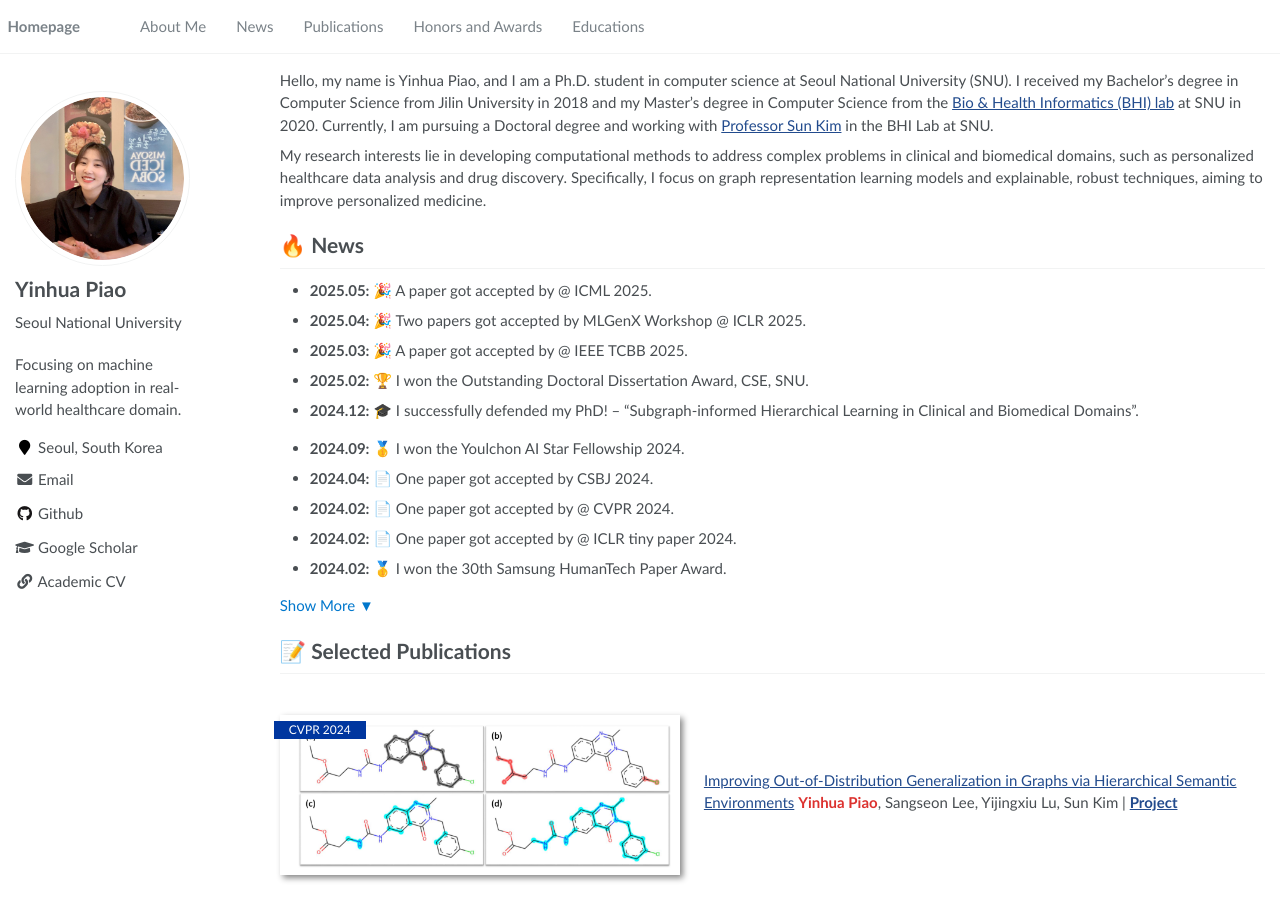
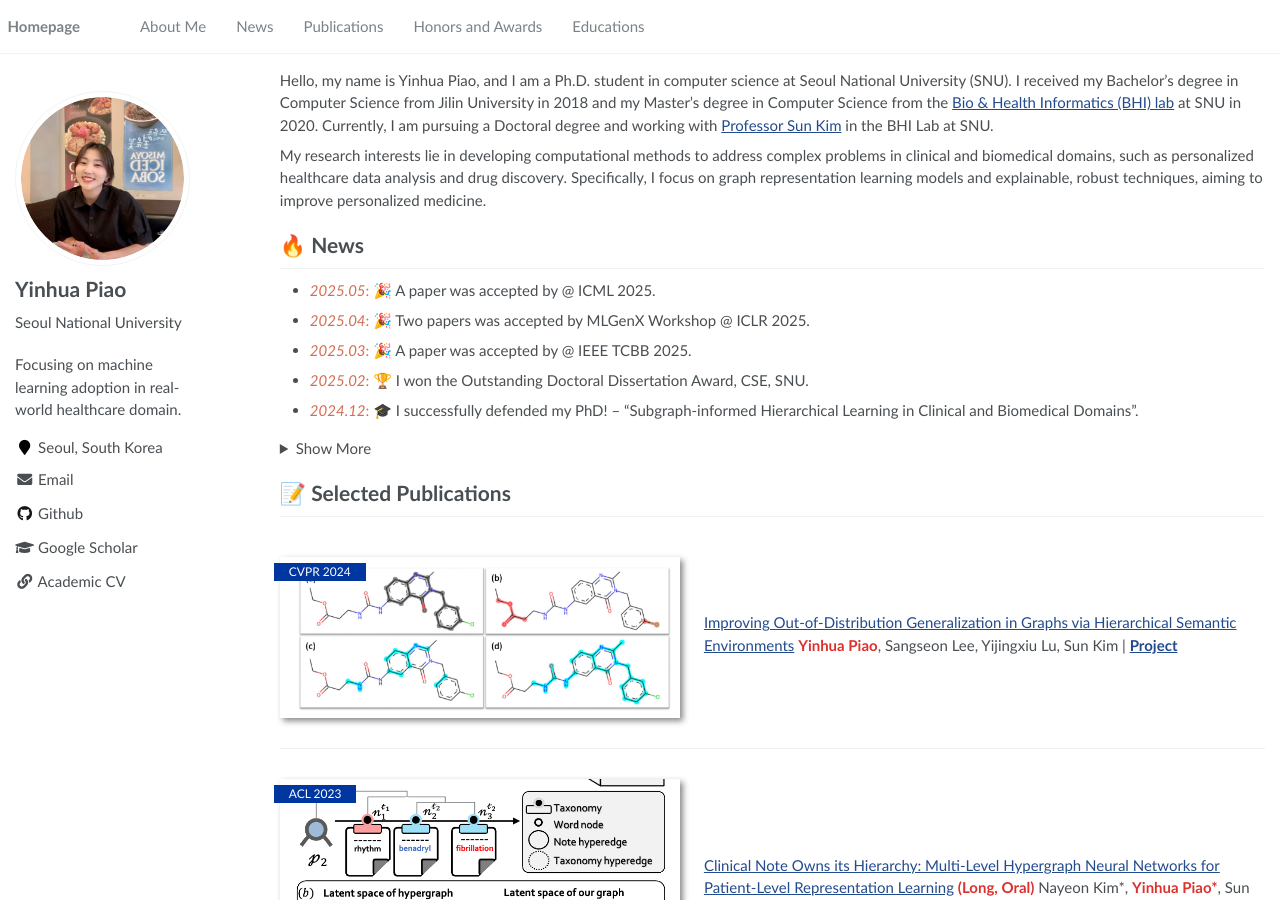
Before and after one commit to qkrdmsghk/qkrdmsghk.github.io, a Jekyll site: the page built from _pages/about.md, in a window 1280 px wide and 900 px high. Built offline with Jekyll 4.4.1, drawn with Linux system fonts in a browser that asks for light colours.

Commit message:
Update about.md

```diff
--- a/_pages/about.md
+++ b/_pages/about.md
@@ -18,50 +18,21 @@ My research interests lie in developing computational methods to address complex
 
 
 # 🔥 News
-<div class="news-box">
-  <ul>
-    <li><strong>2025.05:</strong> 🎉 A paper got accepted by @ ICML 2025.</li>
-    <li><strong>2025.04:</strong> 🎉 Two papers got accepted by MLGenX Workshop @ ICLR 2025.</li>
-    <li><strong>2025.03:</strong> 🎉 A paper got accepted by @ IEEE TCBB 2025.</li>
-    <li><strong>2025.02:</strong> 🏆 I won the Outstanding Doctoral Dissertation Award, CSE, SNU.</li>
-    <li><strong>2024.12:</strong> 🎓 I successfully defended my PhD! – “Subgraph-informed Hierarchical Learning in Clinical and Biomedical Domains”.</li>
-  </ul>
 
-  <div class="news-hidden" style="display: none;">📌 show all</div>
-  <ul>
-    <li><strong>2024.09:</strong> 🥇 I won the Youlchon AI Star Fellowship 2024.</li>
-    <li><strong>2024.04:</strong> 📄 One paper got accepted by CSBJ 2024.</li>
-    <li><strong>2024.02:</strong> 📄 One paper got accepted by @ CVPR 2024.</li>
-    <li><strong>2024.02:</strong> 📄 One paper got accepted by @ ICLR tiny paper 2024.</li>
-    <li><strong>2024.02:</strong> 🥇 I won the 30th Samsung HumanTech Paper Award.</li>
-  </ul>
-</div>
+- <span style="color: #D56D53">*2025.05*:</span> 🎉 A paper was accepted by @ ICML 2025.
+- <span style="color: #D56D53">*2025.04*:</span> 🎉 Two papers was accepted by MLGenX Workshop @ ICLR 2025.
+- <span style="color: #D56D53">*2025.03*:</span> 🎉 A paper was accepted by @ IEEE TCBB 2025.
+- <span style="color: #D56D53">*2025.02*:</span> 🏆 I won the Outstanding Doctoral Dissertation Award, CSE, SNU.
+- <span style="color: #D56D53">*2024.12*:</span> 🎓 I successfully defended my PhD! -- "Subgraph-informed Hierarchical Learning in Clinical and Biomedical Domains".
 
-<div class="toggle-news" style="cursor: pointer; color: #0077cc; margin-top: 0.5em;">
-  Show More ▼
-</div>
-
-<script>
-  $(".toggle-news").click(function () {
-    const hidden = $(".news-hidden");
-    hidden.slideToggle(300);
-    const isVisible = hidden.is(":visible");
-    $(this).text(isVisible ? "Show Less ▲" : "Show More ▼");
-  });
-</script>
-
-<!--
-- <span style="color: #D56D53">*2025.05*:</span> &nbsp;🎉🎉 A paper got accepted by @ ICML 2025.
-- <span style="color: #D56D53">*2025.04*:</span> &nbsp;🎉🎉 Two papers got accepted by MLGenX Workshop @ ICLR 2025.
-- <span style="color: #D56D53">*2025.03*:</span> &nbsp;🎉🎉 A paper got accepted by @ IEEE TCBB 2025.
-- <span style="color: #D56D53">*2025.02*:</span> I won the Outstanding Doctoral Dissertation Award, CSE, SNU.
-- <span style="color: #D56D53">*2024.12*:</span> I successfully defended my PhD! -- "Subgraph-informed Hierarchical Learning in Clinical and Biomeidcal Domains".
-- <span style="color: #D56D53">*2024.09*:</span> I won the Youlchon AI Star Fellowship 2024.
-- <span style="color: #D56D53">*2024.04*:</span> One paper got accepted by Computational and Structural Biotechnology Journal 2024.
-- <span style="color: #D56D53">*2024.02*:</span> One paper got accepted by @ CVPR 2024.
-- <span style="color: #D56D53">*2024.02*:</span> One paper got accepted by @ ICLR tiny paper 2024.
-- <span style="color: #D56D53">*2024.02*:</span> I won the 30th Samsung HumanTech Paper Award.
--->
+<details>
+  <summary>Show More</summary>
+  - <span style="color: #D56D53">*2024.09*:</span> 🥇 I won the Youlchon AI Star Fellowship 2024.
+  - <span style="color: #D56D53">*2024.04*:</span> 📄 One paper was accepted by Computational and Structural Biotechnology Journal 2024.
+  - <span style="color: #D56D53">*2024.02*:</span> 📄 One paper was accepted by @ CVPR 2024.
+  - <span style="color: #D56D53">*2024.02*:</span> 📄 One paper was accepted by @ ICLR tiny paper 2024.
+  - <span style="color: #D56D53">*2024.02*:</span> 🥇 I won the 30th Samsung HumanTech Paper Award.
+</details>
 
 # 📝 Selected Publications
 <div class='paper-box'><div class='paper-box-image'><div><div class="badge">CVPR 2024</div><img src='images/cvpr2024.png' alt="sym"></div></div>
```
